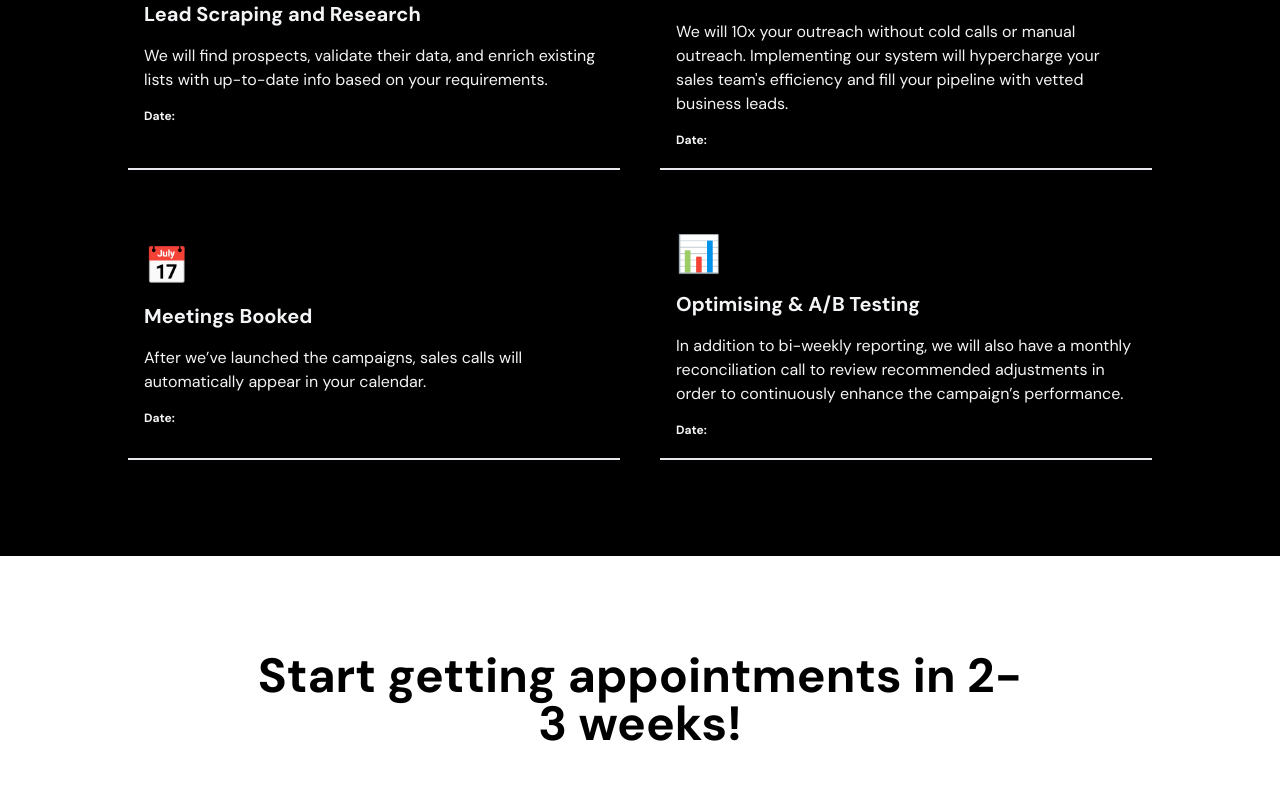
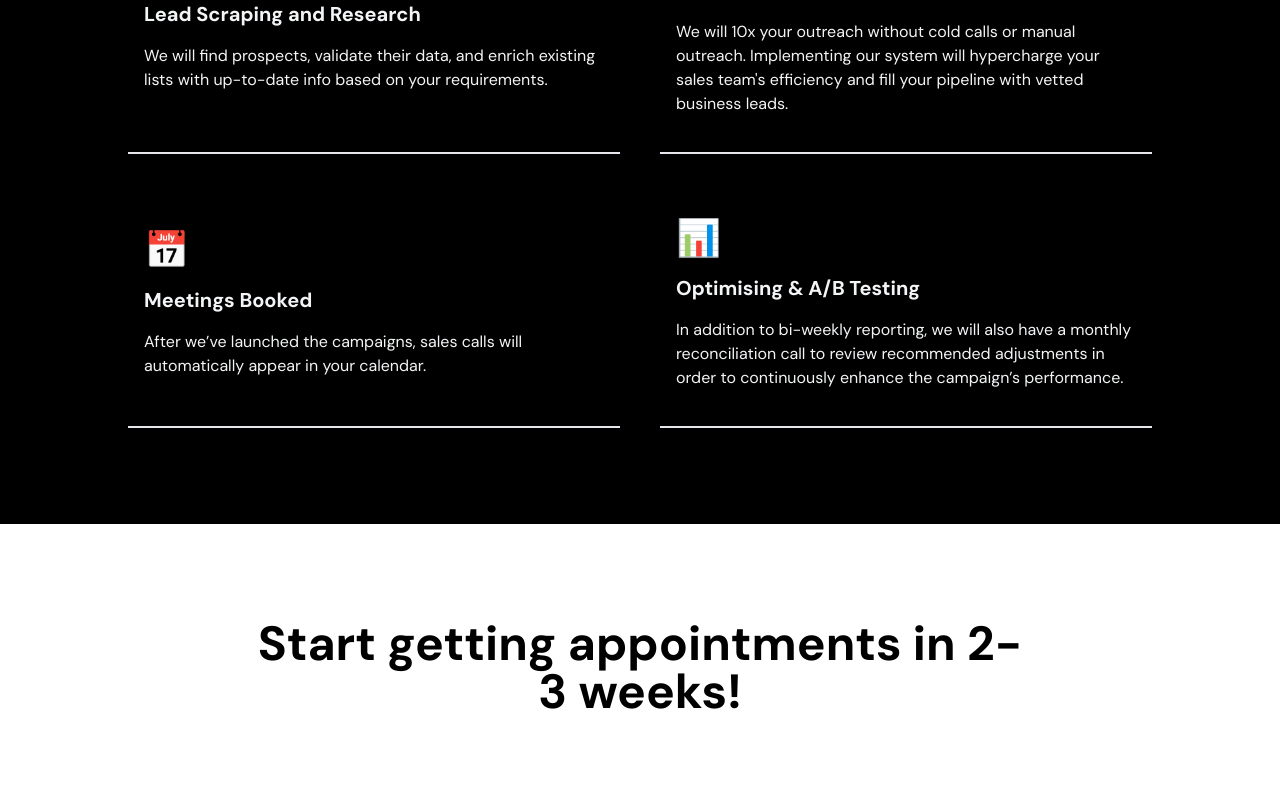
Before and after one commit to iamnotluka/fluxo-agency-website, a React (Create React App) app: page /our-story in a window 1280 px wide. Shown: the part 3494-4280 px from the top of the page. Built offline with nearby package versions, Linux system fonts and the light colour scheme.

Commit message:
Fix up infoblock

```diff
--- a/src/components/InfoBlock.tsx
+++ b/src/components/InfoBlock.tsx
@@ -17,7 +17,11 @@ const InfoBlock = ({ emoji, heading, text, dark, date }: InfoBlockProps) => {
 			<h3 className={`pt-4 text-xl w-full ${dark ? "text-black" : "text-gray-100"} font-bold`}>{heading}</h3>
 			<p className="pt-4 pb-4 w-full">{text}</p>
 			<p className="text-xs">
-				<strong>Date:</strong> {date}
+				{date && (
+					<div>
+						<strong>Date:</strong> {date}
+					</div>
+				)}
 			</p>
 		</div>
 	);
```
